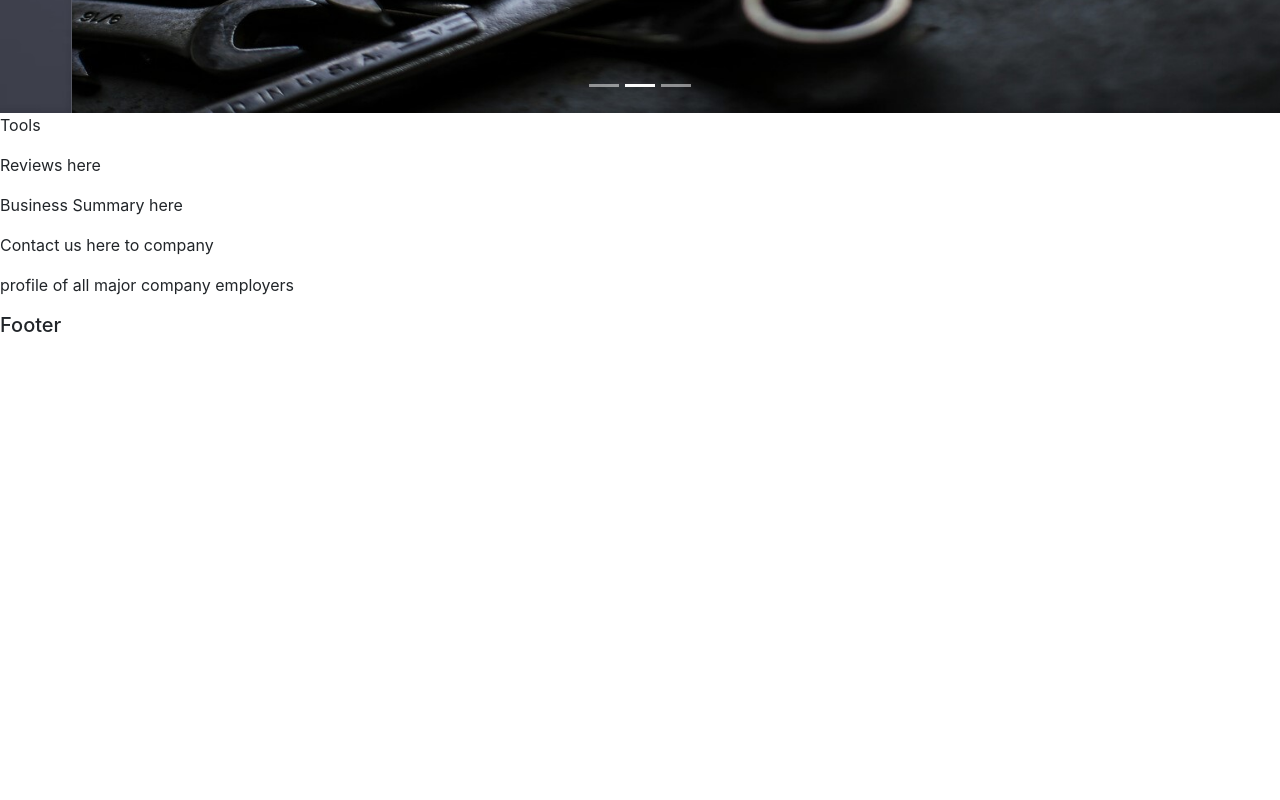
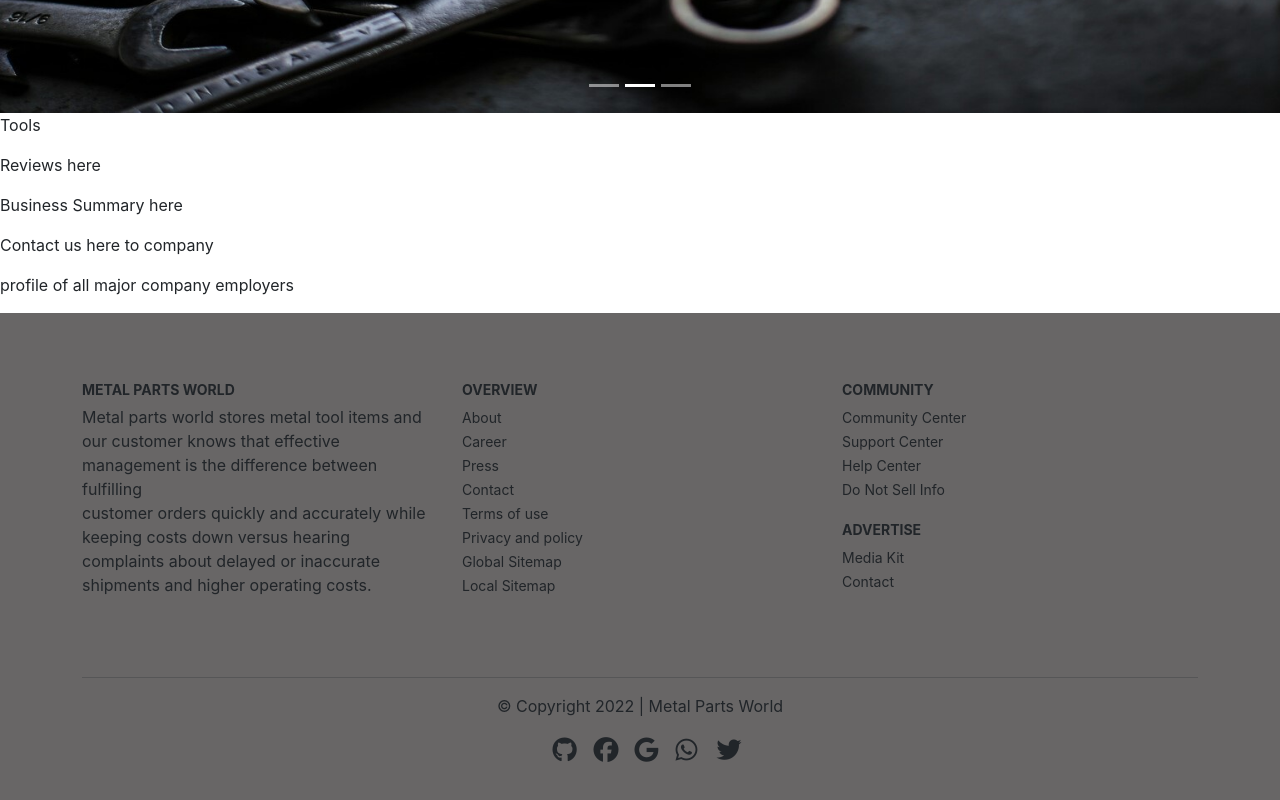
Before and after one commit to provashish95/metal-parts-world, a React (Create React App) app: page / in a window 1280 px wide. Shown: the part 464-1264 px from the top of the page. Before the commit the page ends 809 px from the top, so only its background shows below. Built offline with nearby package versions, Linux system fonts and the light colour scheme.

Commit message:
footer added

```diff
--- a/public/index.html
+++ b/public/index.html
@@ -24,7 +24,7 @@
     -->
   <link href="https://cdn.jsdelivr.net/npm/bootstrap@5.1.3/dist/css/bootstrap.min.css" rel="stylesheet"
     integrity="sha384-1BmE4kWBq78iYhFldvKuhfTAU6auU8tT94WrHftjDbrCEXSU1oBoqyl2QvZ6jIW3" crossorigin="anonymous">
-
+    <script src="https://kit.fontawesome.com/150c39a577.js" crossorigin="anonymous"></script>
   <title>Metal Parts World</title>
 </head>
 
--- a/src/components/Footer/Footer.js
+++ b/src/components/Footer/Footer.js
@@ -1,10 +1,54 @@
 import React from 'react';
 
 const Footer = () => {
+    let date = new Date().getFullYear();
     return (
-        <div>
-            <h5>Footer</h5>
-        </div>
+        <footer className='navbar-style'>
+            <section className='container py-3'>
+                <div className="row py-5">
+                    <div className="col-sm-12 col-md-6 col-lg-4 ">
+                        <p className='fw-bold mb-1'> <small >METAL PARTS WORLD</small></p>
+                        <p>Metal parts world stores metal tool items and our customer knows that effective management is the difference between fulfilling <br />customer orders quickly and accurately while keeping costs down versus hearing <br />  complaints  about delayed  or inaccurate shipments and higher operating costs.</p>
+                    </div>
+                    <div className="col-sm-12 col-md-6 col-lg-4">
+
+                        <p className='fw-bold mb-1'> <small >OVERVIEW</small></p>
+                        <p className='mb-0'><small>About</small></p>
+                        <p className='mb-0'><small>Career</small></p>
+                        <p className='mb-0'><small>Press</small></p>
+                        <p className='mb-0'><small>Contact</small></p>
+                        <p className='mb-0'><small>Terms of use</small></p>
+                        <p className='mb-0'><small>Privacy and policy</small></p>
+                        <p className='mb-0'><small>Global Sitemap</small></p>
+                        <p className='mb-0'><small>Local Sitemap</small></p>
+
+                    </div>
+                    <div className="col-sm-12 col-md-6 col-lg-4 ">
+                        <p className='fw-bold mb-1'> <small >COMMUNITY</small></p>
+                        <p className='mb-0'><small>Community Center</small></p>
+                        <p className='mb-0'><small>Support Center</small></p>
+                        <p className='mb-0'><small>Help Center</small></p>
+                        <p className='mb-0'><small>Do Not Sell Info</small></p>
+                        <p className='fw-bold mb-1 mt-3'> <small >ADVERTISE</small></p>
+                        <p className='mb-0'><small>Media Kit</small></p>
+                        <p className='mb-0'><small>Contact</small></p>
+                    </div>
+                </div>
+                <hr />
+                <div className="row mb-5">
+                    <div className="col-12 text-center">
+                        <p>&copy; Copyright {date} | Metal Parts World</p>
+                        <span className='mt-4'>
+                            <i className="fa-brands fa-github icon-style"></i>
+                            <i className="fa-brands fa-facebook icon-style"></i>
+                            <i className="fa-brands fa-google icon-style"></i>
+                            <i className="fa-brands fa-whatsapp icon-style"></i>
+                            <i className="fa-brands fa-twitter icon-style"></i>
+                        </span>
+                    </div>
+                </div>
+            </section>
+        </footer>
     );
 };
 
--- a/src/components/Header/Navbar.css
+++ b/src/components/Header/Navbar.css
@@ -2,3 +2,13 @@
     background-color: #686666;
     /* font-family: 'Times New Roman', Times, serif; */
 }
+
+.icon-style {
+    width: 30px;
+    height: 30px;
+    padding: 4px;
+    border-radius: 50%;
+    font-size: 25px;
+    margin-left: 11px;
+    cursor: pointer;
+}
```
